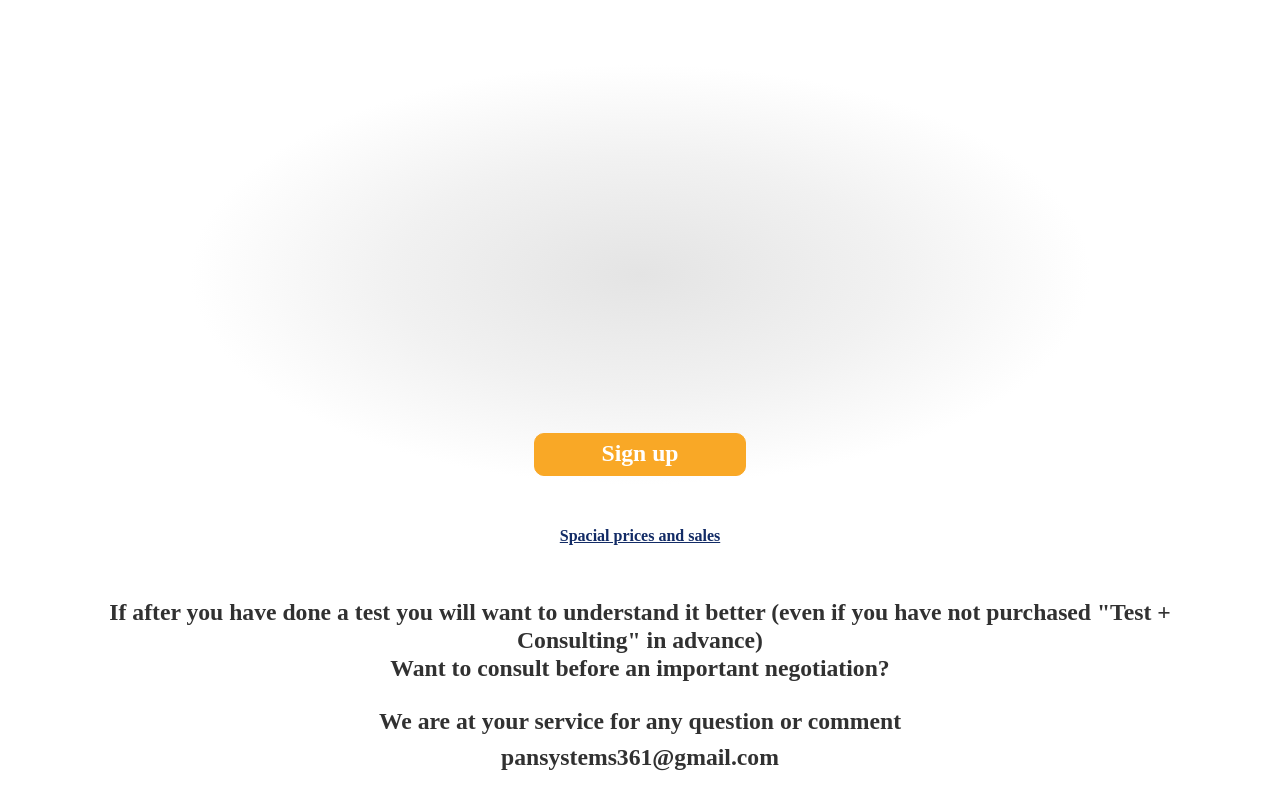
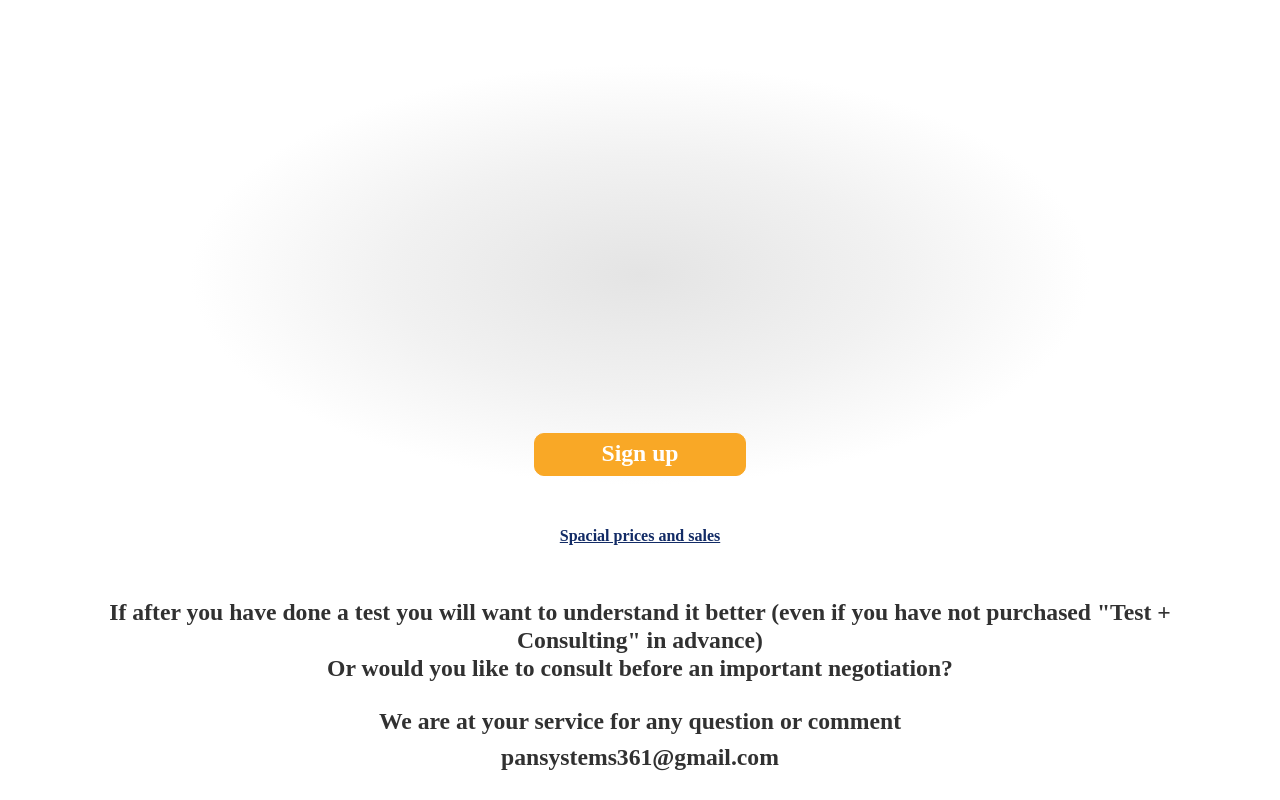
Before and after one commit to daniel-ilan/Anigram-home, a website built with Parcel: page index-en.html in a window 1280 px wide. Shown: the part 4783-5583 px from the top of the page. Built offline with nearby package versions, Linux system fonts and the light colour scheme; some packages are replaced by stand-ins of ours; a web font is replaced by a local one.

Commit message:
minor text change

```diff
--- a/index-en.html
+++ b/index-en.html
@@ -324,7 +324,7 @@
                         If after you have done a test you will want to understand it better (even if you have not
                         purchased "Test + Consulting" in advance)
                         <br />
-                        Want to consult before an important negotiation?
+                        Or would you like to consult before an important negotiation?
                     </h4>
                     <h4 class="text-center mt-3"> We are at your service for any question or comment
                     </h4>
```
Also changed, not shown: index.html (+1 -1 lines).
